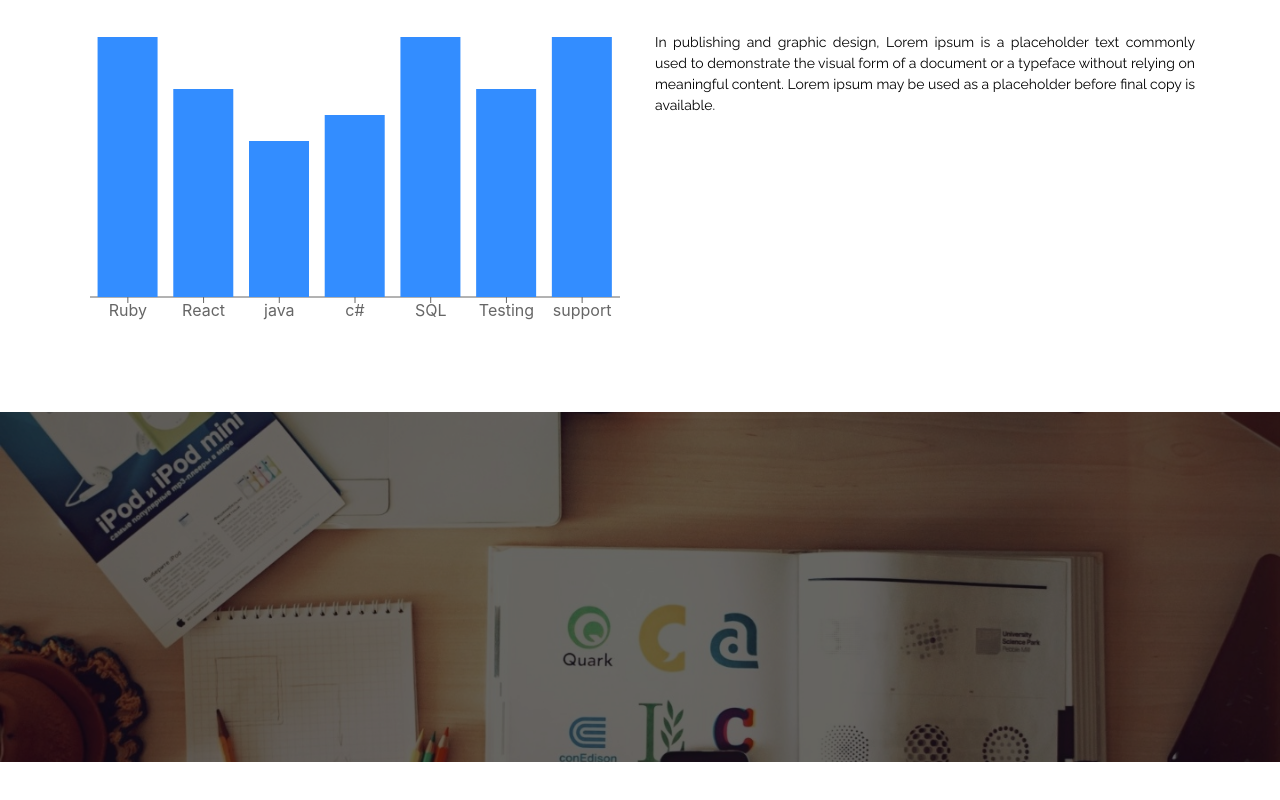
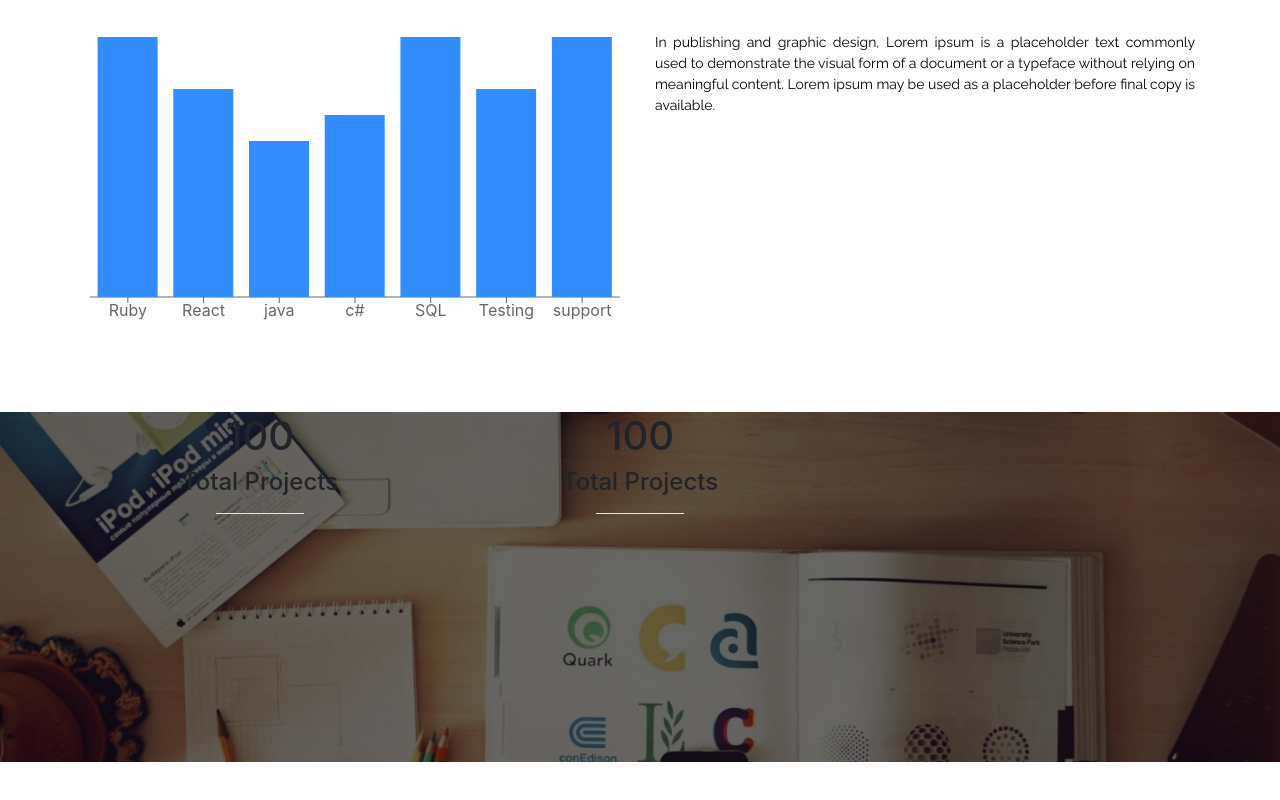
Before and after one commit to Masitbd/personal-website, a React (Create React App) app: page / in a window 1280 px wide. Shown: the part 1153-1953 px from the top of the page. Built offline with nearby package versions, Linux system fonts and the light colour scheme.

Commit message:
Add client number

```diff
--- a/src/components/Summary/Summary.js
+++ b/src/components/Summary/Summary.js
@@ -9,10 +9,21 @@ class Summary extends Component {
                     <div className="summaryBannerOverlay">
                         <Container>
                             <Row>
-                                <Col>
-
+                                <Col lg={8} md={6} sm={12} >
+                                  <Row>
+                                      <Col className="text-center">
+                                         <h1>100</h1>
+                                          <h4>Total Projects</h4>
+                                          <hr className="bg-white w-25" />
+                                      </Col>
+                                      <Col className="text-center">
+                                          <h1>100</h1>
+                                          <h4>Total Projects</h4>
+                                          <hr className="bg-white w-25" />
+                                      </Col>
+                                  </Row>
                                 </Col>
-                                <Col>
+                                <Col lg={4} md={6} md={12}>
 
                                 </Col>
                                 <Col>
```
